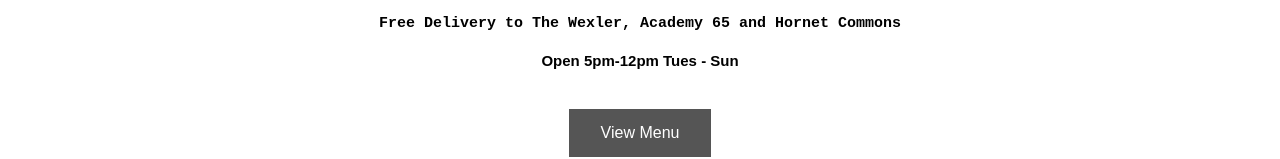
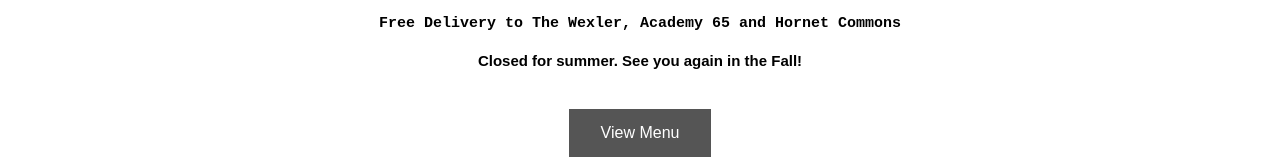
Before and after one commit to cnguyen03/sidewok_website, a plain HTML site: page index.html in a window 1280 px wide. Shown: the part 422-581 px from the top of the page. Drawn offline with Linux system fonts and the light colour scheme.

Commit message:
minor update for summer closing

```diff
--- a/index.html
+++ b/index.html
@@ -22,7 +22,7 @@
     <p style="font-family:Courier New">
     <b>Free Delivery to The Wexler, Academy 65 and Hornet Commons</b>
     </p>
-    <h4 > Open 5pm-12pm Tues - Sun </h4>
+    <h4 > Closed for summer. See you again in the Fall! </h4>
   </div>
 
   <div class="header">
```
